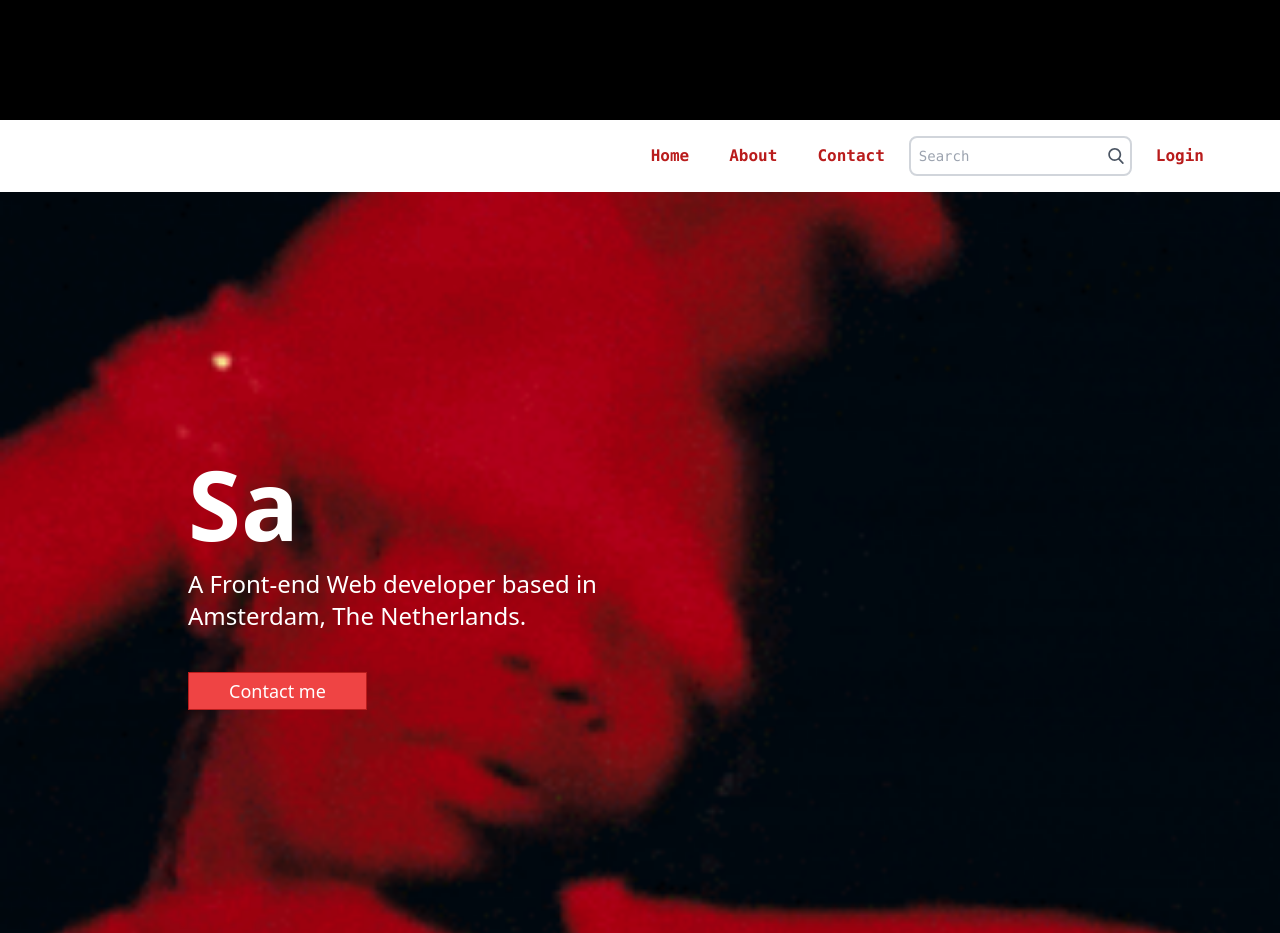
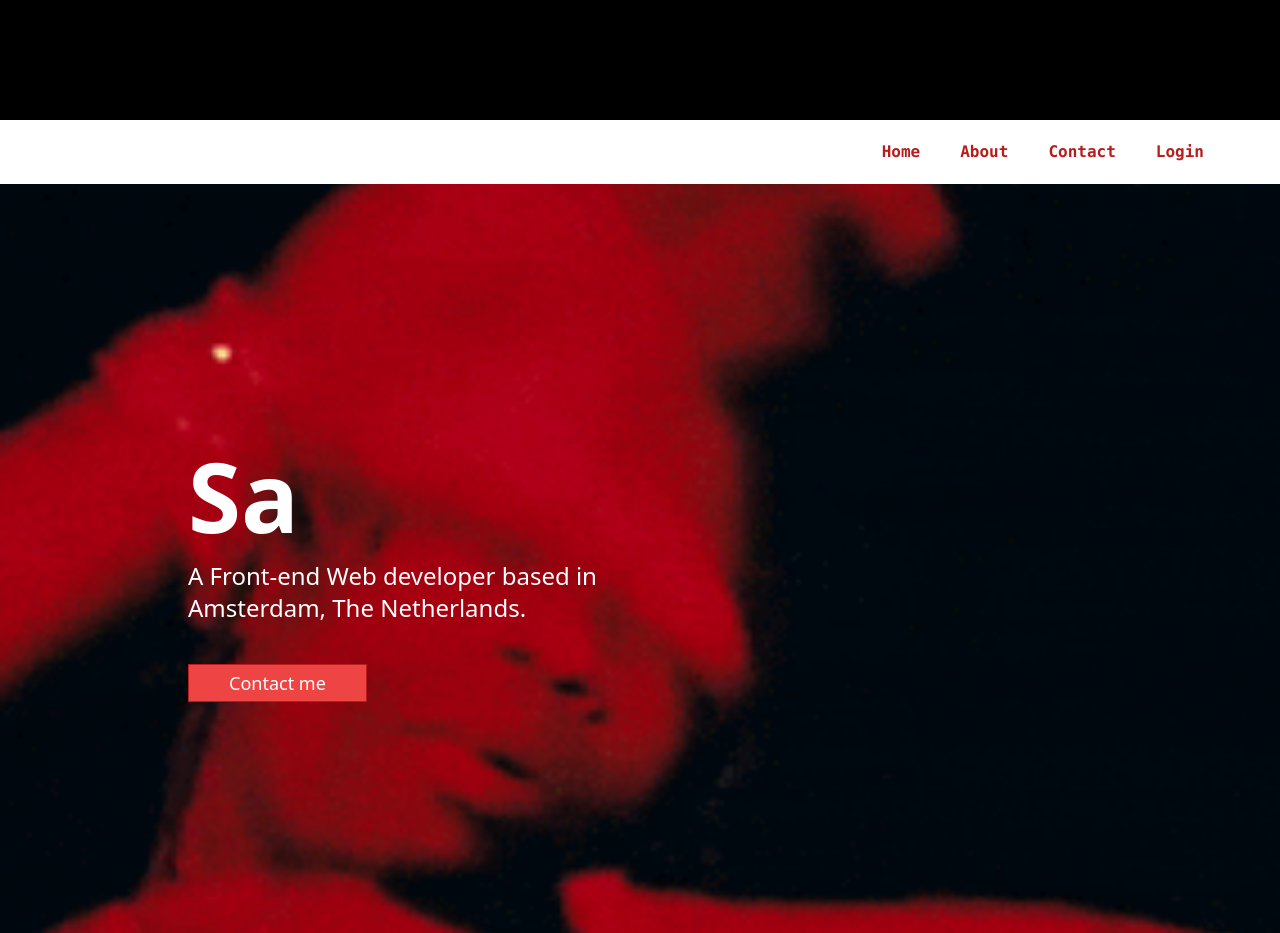
Before and after one commit to Saif8599/SaifMuhamad.com, a Next.js app: page / in a window 1280 px wide. Shown: the part 3960-4893 px from the top of the page. Built offline with nearby package versions, Linux system fonts and the light colour scheme.

Commit message:
Change Navbar styling

```diff
--- a/src/features/blocks/navbar/NavbarBlock.tsx
+++ b/src/features/blocks/navbar/NavbarBlock.tsx
@@ -29,7 +29,7 @@ const NavbarBlock: React.FC<NavbarProps> = () => {
   return (
     <nav
       className={`flex items-center justify-between flex-wrap py-4 md:px-12 bg-transparent ${
-        isScrolled ? 'fixed top-0 w-full z-50 backdrop-blur-lg bg-opacity-90' : ''
+        isScrolled ? 'fixed top-0 w-full z-50 bg-opacity-90' : ''
       }`}
     >
       <div className="flex justify-between lg:w-auto w-full lg:border-b-0 pl-6 pr-2 lg:pb-0">
@@ -76,32 +76,9 @@ const NavbarBlock: React.FC<NavbarProps> = () => {
             Contact
           </a>
         </div>
-        <div className="relative mr-2 text-gray-600 lg:block hidden font-mono">
-          <input
-            className="border-2 border-gray-300 bg-white h-10 pl-2 pr-8 rounded-lg text-sm focus:outline-none"
-            type="search"
-            name="search"
-            placeholder="Search"
-          />
-          <button type="submit" className="absolute right-0 top-0 mt-3 mr-2">
-            <svg
-              className="text-gray-600 h-4 w-4 fill-current"
-              xmlns="http://www.w3.org/2000/svg"
-              version="1.1"
-              id="Capa_1"
-              x="0px"
-              y="0px"
-              viewBox="0 0 56.966 56.966"
-              width="512px"
-              height="512px"
-            >
-              <path d="M55.146,51.887L41.588,37.786c3.486-4.144,5.396-9.358,5.396-14.786c0-12.682-10.318-23-23-23s-23,10.318-23,23  s10.318,23,23,23c4.761,0,9.298-1.436,13.177-4.162l13.661,14.208c0.571,0.593,1.339,0.92,2.162,0.92  c0.779,0,1.518-0.297,2.079-0.837C56.255,54.982,56.293,53.08,55.146,51.887z M23.984,6c9.374,0,17,7.626,17,17s-7.626,17-17,17  s-17-7.626-17-17S14.61,6,23.984,6z" />
-            </svg>
-          </button>
-        </div>
         <div className="flex font-mono">
           <a
-            href="#"
+            href="YouCantGetInHaHa"
             className="block text-md px-4 py-1 rounded text-red-700 font-bold hover:text-white mt-4 lg:mt-0 border-red-500 transition-all duration-500"
           >
             Login
```
